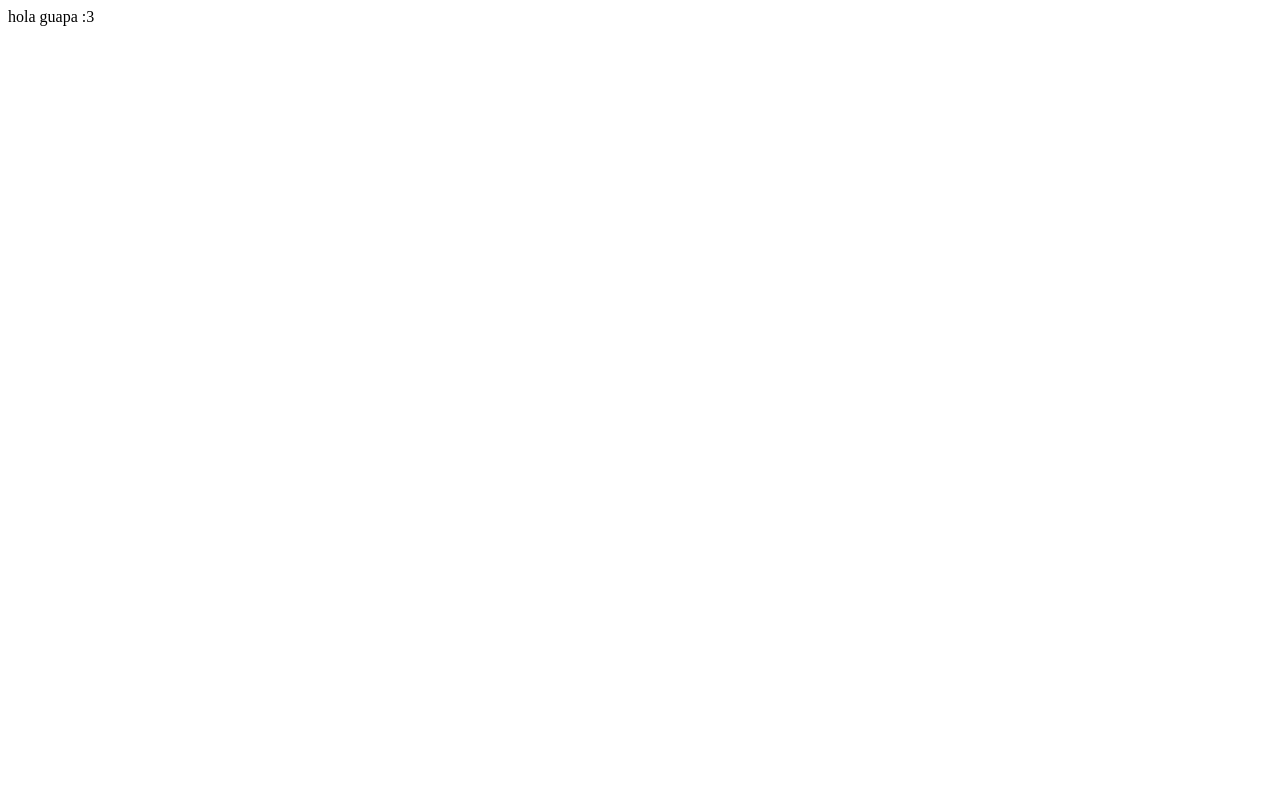
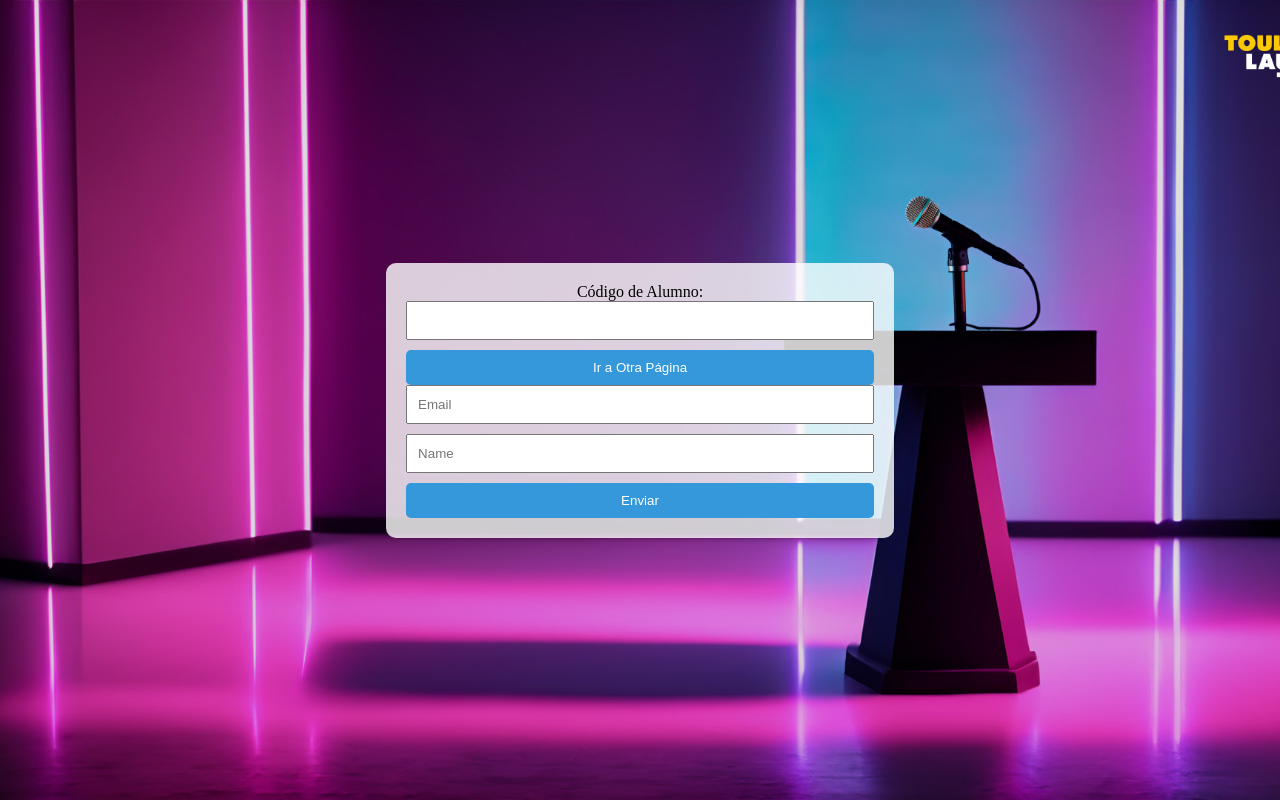
Before and after one commit to hayashi2295/SpeakUP, a plain HTML site: page index.html in a window 1280 px wide. Drawn offline with Linux system fonts and the light colour scheme.

Commit message:
imagen inicial

```diff
--- a/index.html
+++ b/index.html
@@ -1 +1,75 @@
-hola guapa :3
+<!DOCTYPE html>
+<html lang="es">
+<head>
+  <meta charset="UTF-8">
+  <meta name="viewport" content="width=device-width, initial-scale=1.0">
+  <title>Página Inicial</title>
+  <style>
+    body {
+      background-image: url('./1-INICIO.jpg'); /* Cambia 'ruta_de_tu_imagen.jpg' por la ruta de tu imagen de fondo */
+      background-size: cover;
+      background-position: center;
+      height: 100vh;
+      margin: 0;
+      display: flex;
+      align-items: center;
+      justify-content: center;
+      flex-direction: column;
+    }
+
+    #formulario {
+      background-color: rgba(255, 255, 255, 0.8); /* Fondo semi-transparente blanco */
+      padding: 20px;
+      border-radius: 10px;
+      text-align: center;
+    }
+
+    input {
+      width: 100%;
+      padding: 10px;
+      margin-bottom: 10px;
+      box-sizing: border-box;
+    }
+
+    button {
+      width: 100%;
+      padding: 10px;
+      background-color: #3498db; /* Color de fondo del botón (puedes cambiarlo) */
+      color: #fff; /* Color del texto del botón (puedes cambiarlo) */
+      border: none;
+      border-radius: 5px;
+      cursor: pointer;
+    }
+  </style>
+</head>
+<body>
+
+  <div id="formulario">
+    <label for="codigo_alumno">Código de Alumno:</label>
+    <input type="text" id="codigo_alumno" name="codigo_alumno" required>
+    <br>
+    <button onclick="redirigir()">Ir a Otra Página</button>
+
+    <!-- Formulario de Registro -->
+    <form method="POST" action="https://script.google.com/macros/s/AKfycbxulKF_fupVo84_NaDhY1nkOJzZZj5ELGJOoYB6LThyKXglJLLhRpuwia4grKro7KxXPQ/exec">
+        <input name="email" type="email" placeholder="Email" required>
+        <input name="name" type="text" placeholder="Name" required>
+        <a href="../prueba1/registro.html"><button type="submit">Enviar</button></a>
+
+    </form>
+  </div>
+
+  <script>
+    function redirigir() {
+      var codigo = document.getElementById('codigo_alumno').value;
+      if (codigo.trim() !== "") {
+        // Redirigir a otra página, puedes cambiar 'otra_pagina.html' por la página a la que quieres redirigir
+        window.location.href = 'otra_pagina.html';
+      } else {
+        alert('Por favor, ingresa un código de alumno.');
+      }
+    }
+  </script>
+
+</body>
+</html>
```
Also changed, not shown: registro.html (added, +23 -0 lines), 1-INICIO.jpg (added), 2-MODALIDADES.jpg (added), 3-TIPS.jpg (added), 4-PITCH.jpg (added), 5-GRABACIÓN.jpg (added).
